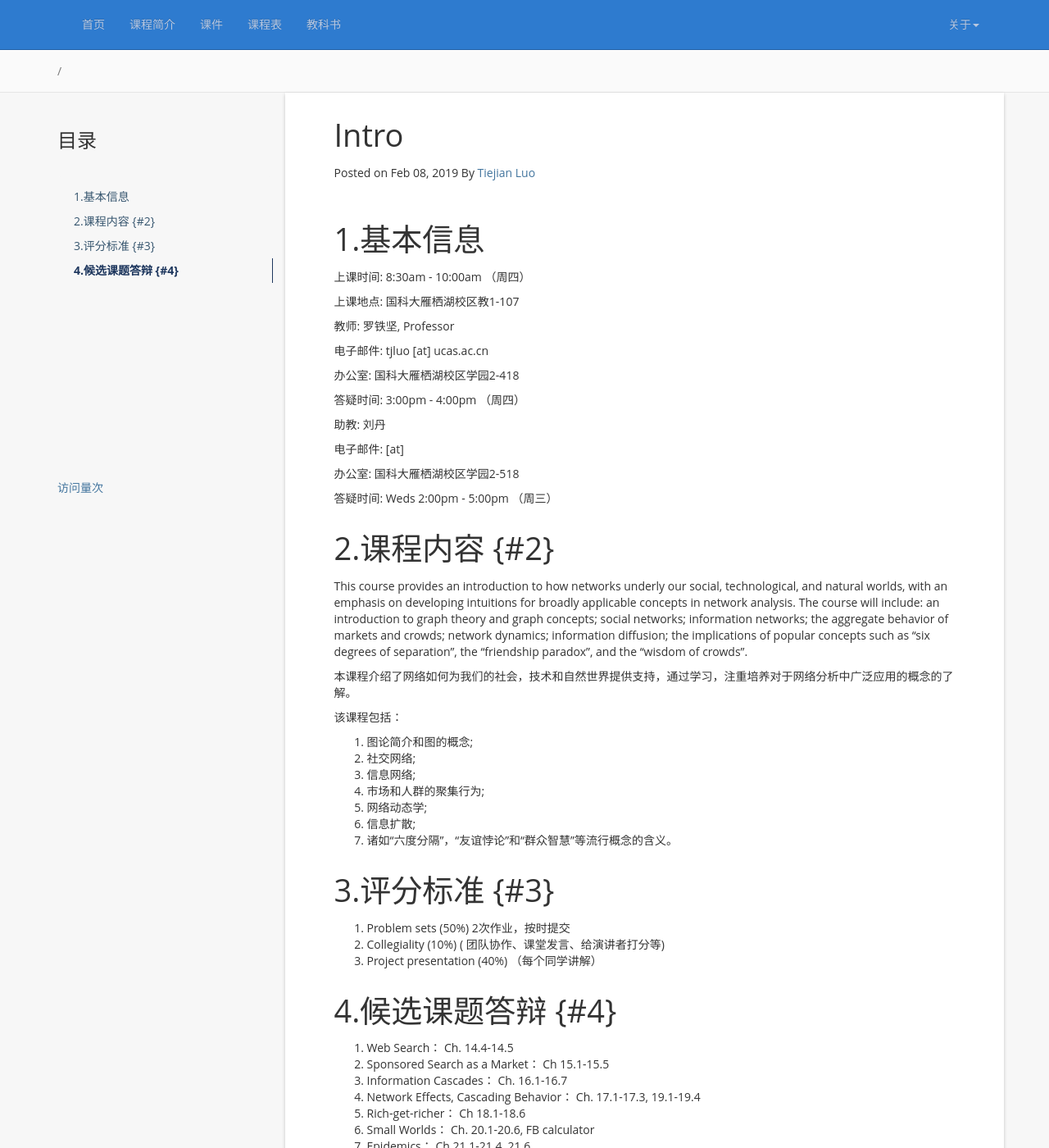
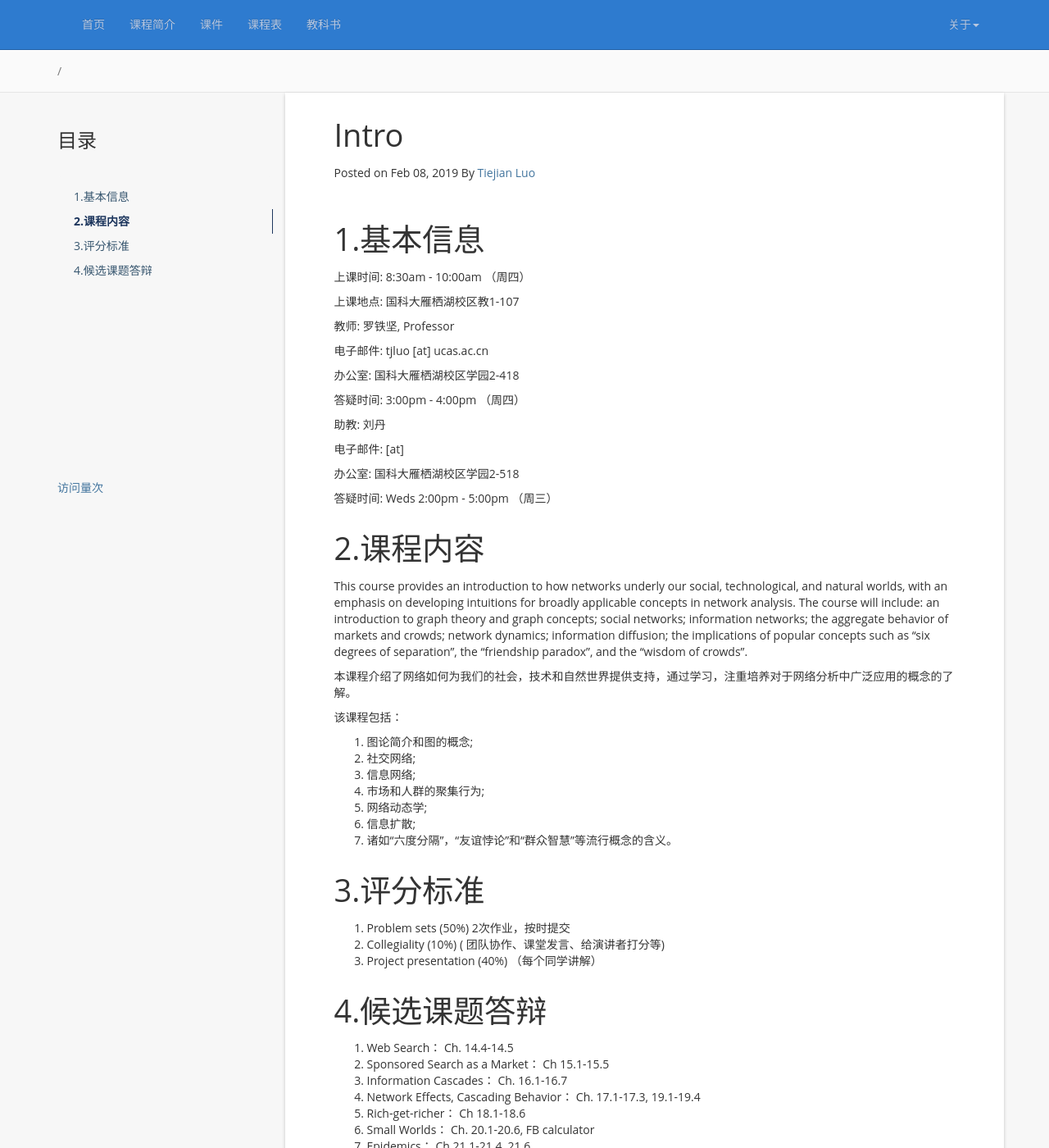
Before and after one commit to tjluo-ucas/ns, a Jekyll site: the page built from _posts/2019-02-08-intro.md, in a window 1280 px wide and 1400 px high, scrolled down 223 px. Shown: the whole window at 82% size. Built offline with Jekyll 4.4.1, drawn with Linux system fonts in a browser that asks for light colours; nearby versions of some CDN libraries; a script that is not in the unit is left out; comment, search, counter and statistics services are not loaded.

Commit message:
Update 2019-02-08-intro.md

```diff
--- a/_posts/2019-02-08-intro.md
+++ b/_posts/2019-02-08-intro.md
@@ -29,7 +29,7 @@
 
 答疑时间: Weds 2:00pm - 5:00pm （周三）
 
-2.课程内容            {#2}
+2.课程内容 {#content}
 ====================================
 This course provides an introduction to how networks underly our social, technological, and natural worlds, with an emphasis on developing intuitions for broadly applicable concepts in network analysis. The course will include: an introduction to graph theory and graph concepts; social networks; information networks; the aggregate behavior of markets and crowds; network dynamics; information diffusion; the implications of popular concepts such as "six degrees of separation", the "friendship paradox", and the "wisdom of crowds".
 
@@ -44,13 +44,13 @@
 6. 信息扩散;
 7. 诸如“六度分隔”，“友谊悖论”和“群众智慧”等流行概念的含义。
 
-3.评分标准 {#3}
+3.评分标准 {#criteria}
 ====================================
 1. Problem sets (50%) 2次作业，按时提交
 2. Collegiality (10%) ( 团队协作、课堂发言、给演讲者打分等)
 3. Project presentation (40%) （每个同学讲解）
 
-4.候选课题答辩 {#4}
+4.候选课题答辩 {#topics}
 ====================================
 1. Web Search： Ch. 14.4-14.5
 2. Sponsored Search as a Market： Ch 15.1-15.5
```
